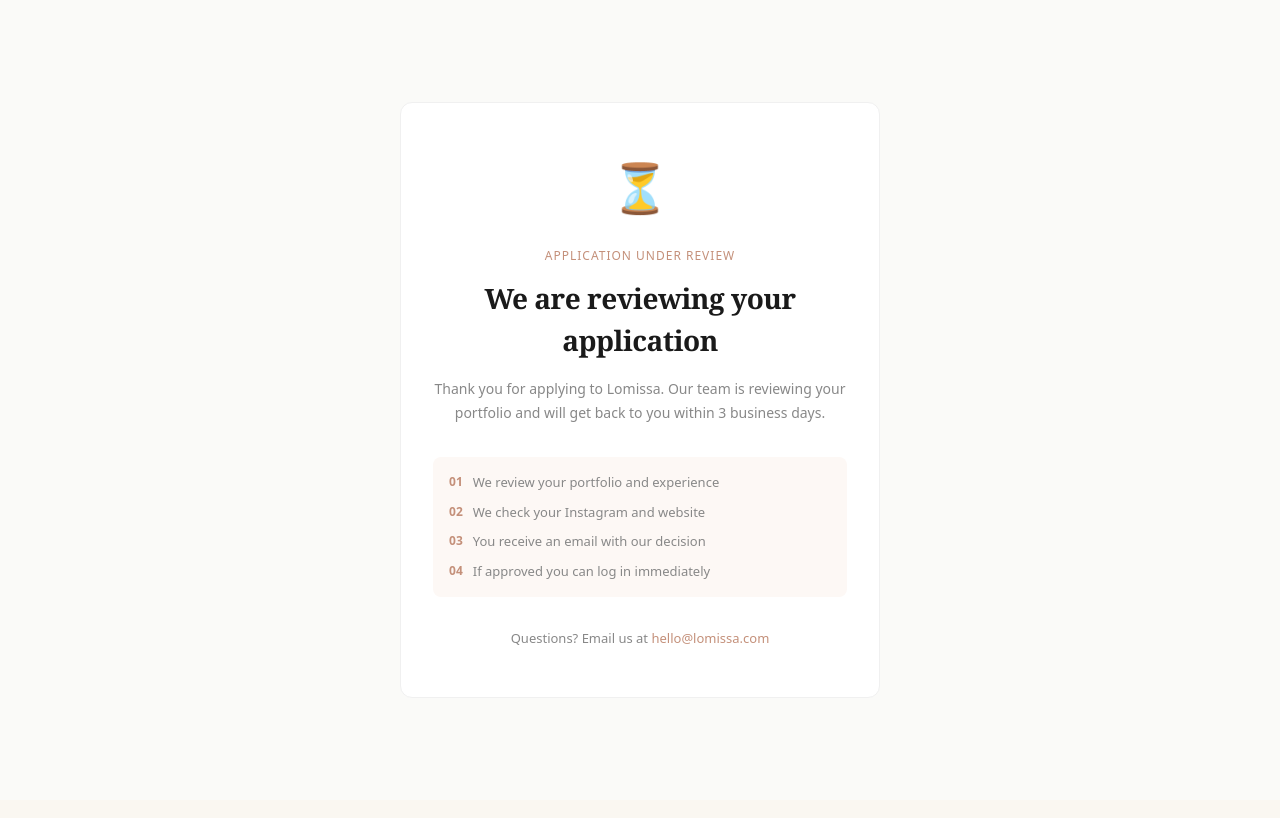
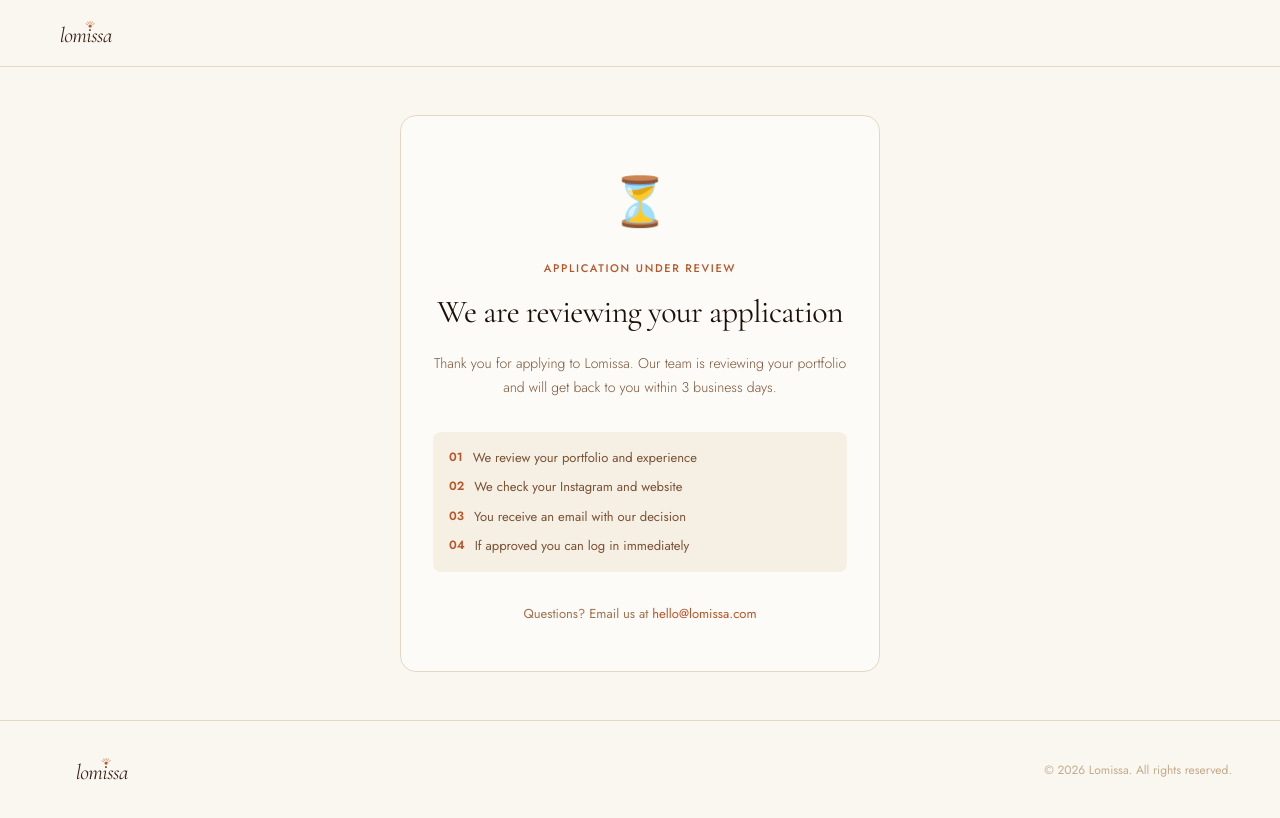
Before and after one commit to modqi/framio, a Next.js app: page /pending in a window 1280 px wide. Built offline with nearby package versions, Linux system fonts and the light colour scheme.

Commit message:
Update pending and review pages with new design

```diff
--- a/app/pending/page.tsx
+++ b/app/pending/page.tsx
@@ -1,16 +1,25 @@
+import Logo from "../components/Logo";
+
 export default function Pending() {
   return (
-    <main className="min-h-screen flex items-center justify-center" style={{backgroundColor: "#FAFAF8"}}>
-      <div style={{backgroundColor: "#fff", borderRadius: "12px", padding: "48px 32px", border: "1px solid #f0f0f0", textAlign: "center", maxWidth: "480px"}}>
+    <main className="min-h-screen flex flex-col" style={{backgroundColor: "#FAF7F1"}}>
+
+      {/* Navigation */}
+      <nav style={{borderBottom: "1px solid #E4D8C4", backgroundColor: "rgba(250,247,241,0.96)"}} className="flex items-center justify-between px-8 py-4">
+        <Logo size="sm" />
+      </nav>
+
+      <div className="flex flex-col items-center justify-center flex-1" style={{padding: "48px 32px"}}>
+        <div style={{backgroundColor: "#FDFBF7", borderRadius: "16px", padding: "48px 32px", border: "1px solid #E4D8C4", textAlign: "center", maxWidth: "480px", width: "100%"}}>
           <div style={{fontSize: "48px", marginBottom: "24px"}}>⏳</div>
-        <p style={{fontSize: "12px", color: "#C4907A", margin: "0 0 12px", letterSpacing: "1px"}}>APPLICATION UNDER REVIEW</p>
-        <h1 style={{fontFamily: "Georgia, serif", fontSize: "28px", fontWeight: "700", color: "#1a1a1a", margin: "0 0 16px", letterSpacing: "-0.5px"}}>
+          <p style={{fontSize: "11px", color: "#B85528", margin: "0 0 12px", letterSpacing: "0.15em", fontFamily: "'Jost', sans-serif", fontWeight: "500"}}>APPLICATION UNDER REVIEW</p>
+          <h1 style={{fontFamily: "'Cormorant Garamond', Georgia, serif", fontSize: "32px", fontWeight: "400", color: "#1C1009", margin: "0 0 16px", letterSpacing: "-0.02em"}}>
             We are reviewing your application
           </h1>
-        <p style={{fontSize: "14px", color: "#888", margin: "0 0 32px", lineHeight: "1.7"}}>
+          <p style={{fontSize: "14px", color: "#7A5235", margin: "0 0 32px", lineHeight: "1.7", fontFamily: "'Jost', sans-serif", fontWeight: "300"}}>
             Thank you for applying to Lomissa. Our team is reviewing your portfolio and will get back to you within 3 business days.
           </p>
-        <div style={{backgroundColor: "#FDF8F5", borderRadius: "8px", padding: "16px", marginBottom: "32px", textAlign: "left"}}>
+          <div style={{backgroundColor: "#F5EFE4", borderRadius: "8px", padding: "16px", marginBottom: "32px", textAlign: "left"}}>
             {[
               "We review your portfolio and experience",
               "We check your Instagram and website",
@@ -18,16 +27,24 @@ export default function Pending() {
               "If approved you can log in immediately",
             ].map((step, i) => (
               <div key={i} style={{display: "flex", gap: "10px", alignItems: "flex-start", marginBottom: i < 3 ? "10px" : "0"}}>
-              <span style={{fontSize: "12px", color: "#C4907A", flexShrink: 0, fontWeight: "600"}}>0{i + 1}</span>
-              <span style={{fontSize: "13px", color: "#888"}}>{step}</span>
+                <span style={{fontSize: "12px", color: "#B85528", flexShrink: 0, fontWeight: "600", fontFamily: "'Jost', sans-serif"}}>0{i + 1}</span>
+                <span style={{fontSize: "13px", color: "#7A5235", fontFamily: "'Jost', sans-serif"}}>{step}</span>
               </div>
             ))}
           </div>
-        <p style={{fontSize: "13px", color: "#888", margin: "0"}}>
+          <p style={{fontSize: "13px", color: "#9E7250", margin: "0", fontFamily: "'Jost', sans-serif"}}>
             Questions? Email us at{" "}
-          <a href="mailto:hello@lomissa.com" style={{color: "#C4907A", textDecoration: "none"}}>hello@lomissa.com</a>
+            <a href="mailto:hello@lomissa.com" style={{color: "#B85528", textDecoration: "none"}}>hello@lomissa.com</a>
           </p>
         </div>
+      </div>
+
+      {/* Footer */}
+      <footer style={{backgroundColor: "#FAF7F1", padding: "32px 48px", borderTop: "1px solid #E4D8C4", display: "flex", justifyContent: "space-between", alignItems: "center", flexWrap: "wrap", gap: "16px"}}>
+        <Logo size="sm" asLink={false} />
+        <p style={{fontSize: "12px", color: "#C3AB88", margin: "0", fontFamily: "'Jost', sans-serif"}}>© 2026 Lomissa. All rights reserved.</p>
+      </footer>
+
     </main>
   );
 }
--- a/app/review/[bookingId]/page.tsx
+++ b/app/review/[bookingId]/page.tsx
@@ -1,6 +1,7 @@
 "use client";
 import { useState, useEffect } from "react";
 import { supabase } from "../../../lib/supabase";
+import Logo from "../../components/Logo";
 
 export default function LeaveReview() {
   const [booking, setBooking] = useState<any>(null);
@@ -66,35 +67,32 @@ export default function LeaveReview() {
   };
 
   if (loading) return (
-    <div className="min-h-screen bg-white flex items-center justify-center">
-      <p style={{fontSize: "13px", color: "#C4907A"}}>Loading...</p>
+    <div className="min-h-screen flex items-center justify-center" style={{backgroundColor: "#FAF7F1"}}>
+      <p style={{fontSize: "13px", color: "#B85528", fontFamily: "'Jost', sans-serif"}}>Loading...</p>
     </div>
   );
 
   if (!booking) return (
-    <div className="min-h-screen bg-white flex items-center justify-center">
-      <p style={{fontSize: "13px", color: "#888"}}>Booking not found</p>
+    <div className="min-h-screen flex items-center justify-center" style={{backgroundColor: "#FAF7F1"}}>
+      <p style={{fontSize: "13px", color: "#9E7250", fontFamily: "'Jost', sans-serif"}}>Booking not found</p>
     </div>
   );
 
   if (done) return (
-    <main className="min-h-screen" style={{backgroundColor: "#FAFAF8"}}>
-      <nav style={{borderBottom: "1px solid #f0f0f0", backgroundColor: "#fff"}} className="flex items-center justify-between px-8 py-5">
-        <div className="flex items-baseline gap-3">
-          <a href="/" style={{fontFamily: "Georgia, serif", fontSize: "24px", fontWeight: "700", color: "#1a1a1a", letterSpacing: "-1px", textDecoration: "none"}}>Lomissa</a>
-          <span style={{fontSize: "8px", letterSpacing: "3px", color: "#C4907A", paddingLeft: "8px", borderLeft: "1px solid #f0f0f0"}}>PHOTOGRAPHY</span>
-        </div>
+    <main className="min-h-screen" style={{backgroundColor: "#FAF7F1"}}>
+      <nav style={{borderBottom: "1px solid #E4D8C4", backgroundColor: "rgba(250,247,241,0.96)"}} className="flex items-center justify-between px-8 py-4">
+        <Logo size="sm" />
       </nav>
       <div style={{maxWidth: "560px", margin: "0 auto", padding: "80px 32px", textAlign: "center"}}>
         <div style={{fontSize: "56px", marginBottom: "24px"}}>⭐</div>
-        <p style={{fontSize: "12px", color: "#C4907A", margin: "0 0 12px", letterSpacing: "1px"}}>THANK YOU</p>
-        <h1 style={{fontFamily: "Georgia, serif", fontSize: "36px", fontWeight: "700", color: "#1a1a1a", margin: "0 0 16px", letterSpacing: "-1px"}}>
+        <p style={{fontSize: "11px", color: "#B85528", margin: "0 0 12px", letterSpacing: "0.15em", fontFamily: "'Jost', sans-serif", fontWeight: "500"}}>THANK YOU</p>
+        <h1 style={{fontFamily: "'Cormorant Garamond', Georgia, serif", fontSize: "36px", fontWeight: "400", color: "#1C1009", margin: "0 0 16px", letterSpacing: "-0.02em"}}>
           Review submitted!
         </h1>
-        <p style={{fontSize: "15px", color: "#888", margin: "0 0 32px", lineHeight: "1.8"}}>
+        <p style={{fontSize: "15px", color: "#7A5235", margin: "0 0 32px", lineHeight: "1.8", fontFamily: "'Jost', sans-serif", fontWeight: "300"}}>
           Thank you for reviewing {booking.photographer_name}. Your review helps other clients find great photographers.
         </p>
-        <a href="/dashboard" style={{backgroundColor: "#1a1a1a", color: "#fff", fontSize: "13px", padding: "12px 32px", borderRadius: "8px", textDecoration: "none", display: "inline-block"}}>
+        <a href="/dashboard" style={{backgroundColor: "#B85528", color: "#FAF7F1", fontSize: "13px", padding: "12px 32px", borderRadius: "999px", textDecoration: "none", display: "inline-block", fontFamily: "'Jost', sans-serif", fontWeight: "500"}}>
           Back to my bookings
         </a>
       </div>
@@ -102,15 +100,12 @@ export default function LeaveReview() {
   );
 
   return (
-    <main className="min-h-screen" style={{backgroundColor: "#FAFAF8"}}>
+    <main className="min-h-screen" style={{backgroundColor: "#FAF7F1"}}>
 
       {/* Navigation */}
-      <nav style={{borderBottom: "1px solid #f0f0f0", backgroundColor: "#fff"}} className="flex items-center justify-between px-8 py-5">
-        <div className="flex items-baseline gap-3">
-          <a href="/" style={{fontFamily: "Georgia, serif", fontSize: "24px", fontWeight: "700", color: "#1a1a1a", letterSpacing: "-1px", textDecoration: "none"}}>Lomissa</a>
-          <span style={{fontSize: "8px", letterSpacing: "3px", color: "#C4907A", paddingLeft: "8px", borderLeft: "1px solid #f0f0f0"}}>PHOTOGRAPHY</span>
-        </div>
-        <a href="/dashboard" style={{fontSize: "12px", color: "#888", textDecoration: "none", border: "1px solid #e5e5e5", padding: "6px 16px", borderRadius: "20px"}}>
+      <nav style={{borderBottom: "1px solid #E4D8C4", backgroundColor: "rgba(250,247,241,0.96)"}} className="flex items-center justify-between px-8 py-4">
+        <Logo size="sm" />
+        <a href="/dashboard" style={{fontSize: "12px", color: "#7A5235", textDecoration: "none", border: "1px solid #E4D8C4", padding: "6px 16px", borderRadius: "999px", fontFamily: "'Jost', sans-serif"}}>
           Back to dashboard
         </a>
       </nav>
@@ -119,34 +114,34 @@ export default function LeaveReview() {
 
         {/* Header */}
         <div style={{marginBottom: "32px"}}>
-          <p style={{fontSize: "12px", color: "#C4907A", margin: "0 0 8px", letterSpacing: "1px"}}>Leave a review</p>
-          <h1 style={{fontFamily: "Georgia, serif", fontSize: "32px", fontWeight: "700", color: "#1a1a1a", margin: "0 0 8px", letterSpacing: "-1px"}}>
+          <p style={{fontSize: "11px", color: "#B85528", margin: "0 0 8px", letterSpacing: "0.15em", fontFamily: "'Jost', sans-serif", fontWeight: "500"}}>LEAVE A REVIEW</p>
+          <h1 style={{fontFamily: "'Cormorant Garamond', Georgia, serif", fontSize: "36px", fontWeight: "400", color: "#1C1009", margin: "0 0 8px", letterSpacing: "-0.02em"}}>
             How was your session?
           </h1>
-          <p style={{fontSize: "14px", color: "#888", margin: "0"}}>
+          <p style={{fontSize: "14px", color: "#7A5235", margin: "0", fontFamily: "'Jost', sans-serif", fontWeight: "300"}}>
             Share your experience with {booking.photographer_name}
           </p>
         </div>
 
         {/* Booking summary */}
-        <div style={{backgroundColor: "#fff", borderRadius: "12px", padding: "20px", border: "1px solid #f0f0f0", marginBottom: "24px"}}>
+        <div style={{backgroundColor: "#FDFBF7", borderRadius: "12px", padding: "20px", border: "1px solid #E4D8C4", marginBottom: "24px"}}>
           <div className="flex items-center gap-4">
-            <div style={{width: "48px", height: "48px", borderRadius: "50%", backgroundColor: "#FDF8F5", border: "1px solid #f0e8e0", display: "flex", alignItems: "center", justifyContent: "center", flexShrink: 0}}>
-              <span style={{fontFamily: "Georgia, serif", fontSize: "20px", fontWeight: "700", color: "#C4907A"}}>{booking.photographer_name?.[0]}</span>
+            <div style={{width: "48px", height: "48px", borderRadius: "50%", backgroundColor: "#F5EFE4", border: "1px solid #E4D8C4", display: "flex", alignItems: "center", justifyContent: "center", flexShrink: 0}}>
+              <span style={{fontFamily: "'Cormorant Garamond', Georgia, serif", fontSize: "22px", fontWeight: "500", color: "#B85528"}}>{booking.photographer_name?.[0]}</span>
             </div>
             <div>
-              <p style={{fontFamily: "Georgia, serif", fontSize: "16px", fontWeight: "700", color: "#1a1a1a", margin: "0 0 2px"}}>{booking.photographer_name}</p>
-              <p style={{fontSize: "12px", color: "#888", margin: "0"}}>{booking.session_type} — {booking.date}</p>
+              <p style={{fontFamily: "'Cormorant Garamond', Georgia, serif", fontSize: "18px", fontWeight: "500", color: "#1C1009", margin: "0 0 2px"}}>{booking.photographer_name}</p>
+              <p style={{fontSize: "12px", color: "#9E7250", margin: "0", fontFamily: "'Jost', sans-serif"}}>{booking.session_type} — {booking.date}</p>
             </div>
           </div>
         </div>
 
         {/* Review form */}
-        <div style={{backgroundColor: "#fff", borderRadius: "12px", padding: "32px", border: "1px solid #f0f0f0"}}>
+        <div style={{backgroundColor: "#FDFBF7", borderRadius: "12px", padding: "32px", border: "1px solid #E4D8C4"}}>
 
           {/* Star rating */}
           <div style={{marginBottom: "28px"}}>
-            <label style={{fontSize: "11px", color: "#888", display: "block", marginBottom: "12px", letterSpacing: "0.5px"}}>Your rating</label>
+            <label style={{fontSize: "11px", color: "#7A5235", display: "block", marginBottom: "12px", letterSpacing: "0.05em", fontFamily: "'Jost', sans-serif"}}>Your rating</label>
             <div style={{display: "flex", gap: "8px"}}>
               {[1, 2, 3, 4, 5].map((star) => (
                 <button
@@ -154,14 +149,14 @@ export default function LeaveReview() {
                   onClick={() => setRating(star)}
                   onMouseEnter={() => setHovered(star)}
                   onMouseLeave={() => setHovered(0)}
-                  style={{fontSize: "36px", border: "none", backgroundColor: "transparent", cursor: "pointer", opacity: star <= (hovered || rating) ? 1 : 0.25, transition: "opacity 0.1s", padding: "0"}}
+                  style={{fontSize: "36px", border: "none", backgroundColor: "transparent", cursor: "pointer", opacity: star <= (hovered || rating) ? 1 : 0.2, transition: "opacity 0.1s", padding: "0"}}
                 >
                   ⭐
                 </button>
               ))}
             </div>
             {rating > 0 && (
-              <p style={{fontSize: "13px", color: "#C4907A", margin: "8px 0 0"}}>
+              <p style={{fontSize: "13px", color: "#B85528", margin: "8px 0 0", fontFamily: "'Jost', sans-serif"}}>
                 {rating === 1 && "Poor"}
                 {rating === 2 && "Fair"}
                 {rating === 3 && "Good"}
@@ -173,27 +168,27 @@ export default function LeaveReview() {
 
           {/* Comment */}
           <div style={{marginBottom: "24px"}}>
-            <label style={{fontSize: "11px", color: "#888", display: "block", marginBottom: "8px", letterSpacing: "0.5px"}}>Your review</label>
+            <label style={{fontSize: "11px", color: "#7A5235", display: "block", marginBottom: "8px", letterSpacing: "0.05em", fontFamily: "'Jost', sans-serif"}}>Your review</label>
             <textarea
               value={comment}
               onChange={(e) => setComment(e.target.value)}
               placeholder={`Tell others about your experience with ${booking.photographer_name}...`}
               rows={5}
-              style={{width: "100%", border: "1px solid #e5e5e5", borderRadius: "8px", padding: "12px 16px", fontSize: "13px", outline: "none", color: "#1a1a1a", backgroundColor: "#fff", resize: "none", boxSizing: "border-box"}}
+              style={{width: "100%", border: "1px solid #E4D8C4", borderRadius: "8px", padding: "12px 16px", fontSize: "14px", outline: "none", color: "#1C1009", backgroundColor: "#FAF7F1", resize: "none", boxSizing: "border-box", fontFamily: "'Jost', sans-serif"}}
             />
-            <p style={{fontSize: "11px", color: "#aaa", margin: "6px 0 0", textAlign: "right"}}>{comment.length}/500</p>
+            <p style={{fontSize: "11px", color: "#C3AB88", margin: "6px 0 0", textAlign: "right", fontFamily: "'Jost', sans-serif"}}>{comment.length}/500</p>
           </div>
 
           {error && (
-            <div style={{marginBottom: "16px", padding: "12px 16px", borderRadius: "8px", backgroundColor: "#fff8f8", border: "1px solid #fce8e8"}}>
-              <p style={{fontSize: "13px", color: "#cc0000", margin: "0"}}>{error}</p>
+            <div style={{marginBottom: "16px", padding: "12px 16px", borderRadius: "8px", backgroundColor: "#FBF0EA", border: "1px solid #E8A97E"}}>
+              <p style={{fontSize: "13px", color: "#8F3A14", margin: "0", fontFamily: "'Jost', sans-serif"}}>{error}</p>
             </div>
           )}
 
           <button
             onClick={handleSubmit}
             disabled={saving}
-            style={{width: "100%", backgroundColor: "#C4907A", color: "#fff", fontSize: "14px", padding: "14px", border: "none", borderRadius: "8px", cursor: "pointer", fontWeight: "600"}}
+            style={{width: "100%", backgroundColor: "#B85528", color: "#FAF7F1", fontSize: "14px", padding: "14px", border: "none", borderRadius: "999px", cursor: "pointer", fontWeight: "500", fontFamily: "'Jost', sans-serif", boxShadow: "0 4px 20px rgba(184,85,40,0.3)"}}
           >
             {saving ? "Submitting..." : "Submit review"}
           </button>
@@ -201,12 +196,9 @@ export default function LeaveReview() {
       </div>
 
       {/* Footer */}
-      <footer style={{backgroundColor: "#fff", padding: "32px 48px", borderTop: "1px solid #f0f0f0", display: "flex", justifyContent: "space-between", alignItems: "center", flexWrap: "wrap", gap: "16px", marginTop: "48px"}}>
-        <div>
-          <p style={{fontFamily: "Georgia, serif", fontSize: "18px", fontWeight: "700", color: "#1a1a1a", margin: "0 0 4px"}}>Lomissa</p>
-          <p style={{fontSize: "8px", letterSpacing: "3px", color: "#C4907A", margin: "0"}}>PHOTOGRAPHY MARKETPLACE</p>
-        </div>
-        <p style={{fontSize: "12px", color: "#888", margin: "0"}}>© 2026 Lomissa. All rights reserved.</p>
+      <footer style={{backgroundColor: "#FAF7F1", padding: "32px 48px", borderTop: "1px solid #E4D8C4", display: "flex", justifyContent: "space-between", alignItems: "center", flexWrap: "wrap", gap: "16px", marginTop: "48px"}}>
+        <Logo size="sm" asLink={false} />
+        <p style={{fontSize: "12px", color: "#C3AB88", margin: "0", fontFamily: "'Jost', sans-serif"}}>© 2026 Lomissa. All rights reserved.</p>
       </footer>
 
     </main>
```
Lines whose indentation alone changed are shown as unchanged.
